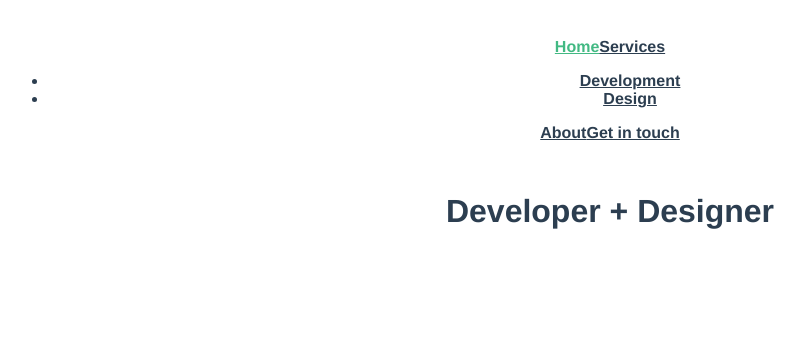
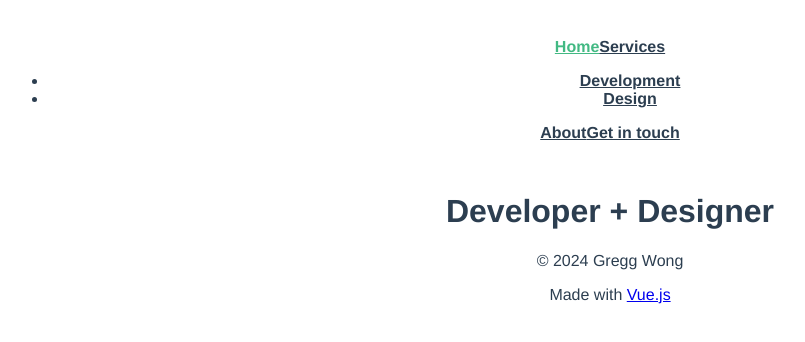
Before and after one commit to Jon-Mykal/personal-website, a Vue app: page / in a window 1280 px wide. Shown: the top 342 px of the page, without its empty margins (30-835 px from the left). Built offline with nearby package versions, Linux system fonts and the light colour scheme.

Commit message:
Add Footer Component to layout

```diff
--- a/src/App.vue
+++ b/src/App.vue
@@ -1,14 +1,17 @@
 <template>
   <Navbar />
   <router-view/>
+  <Footer />
 </template>
 
 <script>
 import Navbar from "./components/Navbar.vue"
+import Footer from "@/components/Footer.vue"
 
   export default {
     components: {
-      Navbar
+      Navbar,
+      Footer
     }
   }
 </script>
```
